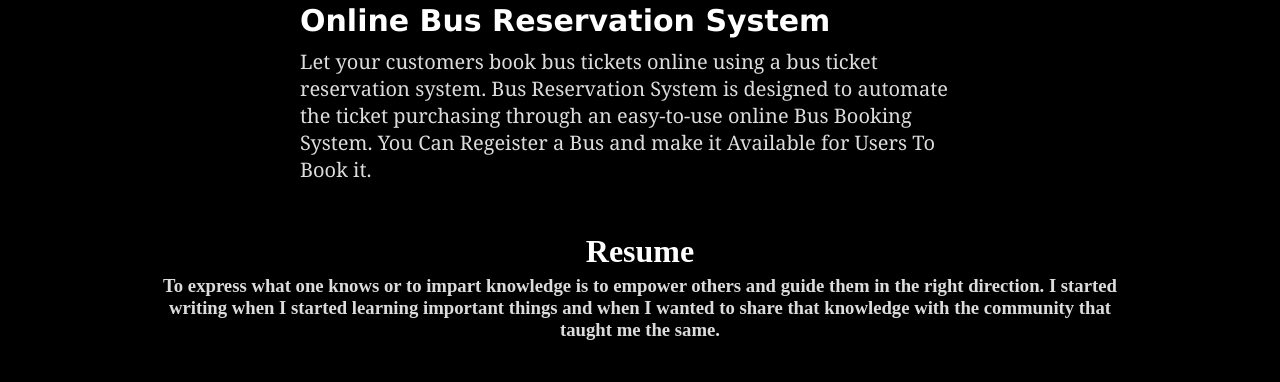
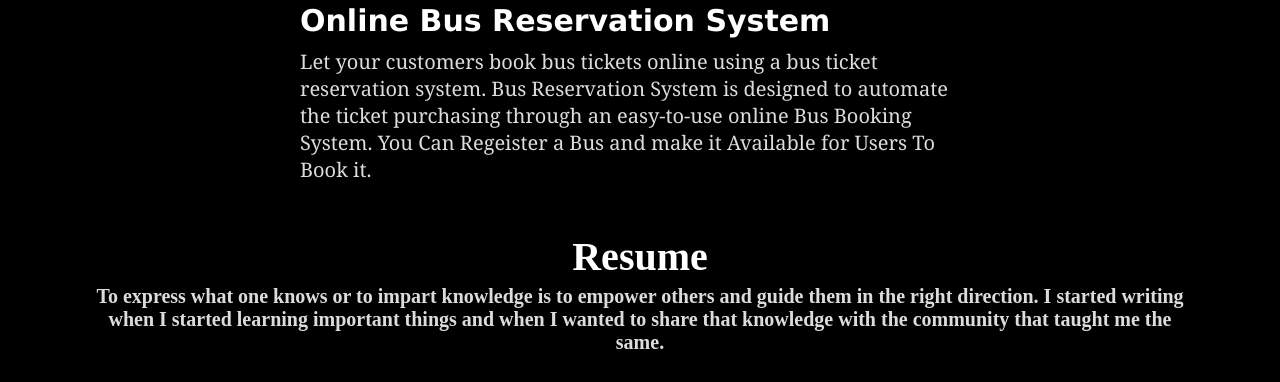
Before and after one commit to Deepan-Vishwa/Deepan-Vishwa.github.io, a plain HTML site: page index.html in a window 1280 px wide. Shown: the part 1772-2154 px from the top of the page. Drawn offline with nearby package versions, Linux system fonts and the light colour scheme.

Commit message:
improved

```diff
--- a/index.html
+++ b/index.html
@@ -80,8 +80,8 @@
 </div>
 
 <div class='resume'>
-    <h1 >Resume</h1>
-    <h3 style="margin-top: 5px; margin-left: 150px; margin-right: 150px; color: gainsboro;">To express what one knows or to impart knowledge is to empower others and guide them in the right direction.
+    <h1 style="font-size: 40px; font-weight: bold;" >Resume</h1>
+    <h3 style="margin-top: 5px; margin-left: 90px; margin-right: 90px; color: gainsboro; font-size: 20px; font-weight: bold;">To express what one knows or to impart knowledge is to empower others and guide them in the right direction.
       I
       started writing when I started learning important things and when I wanted to share that knowledge with the
       community that taught me the same.</h3>
```
